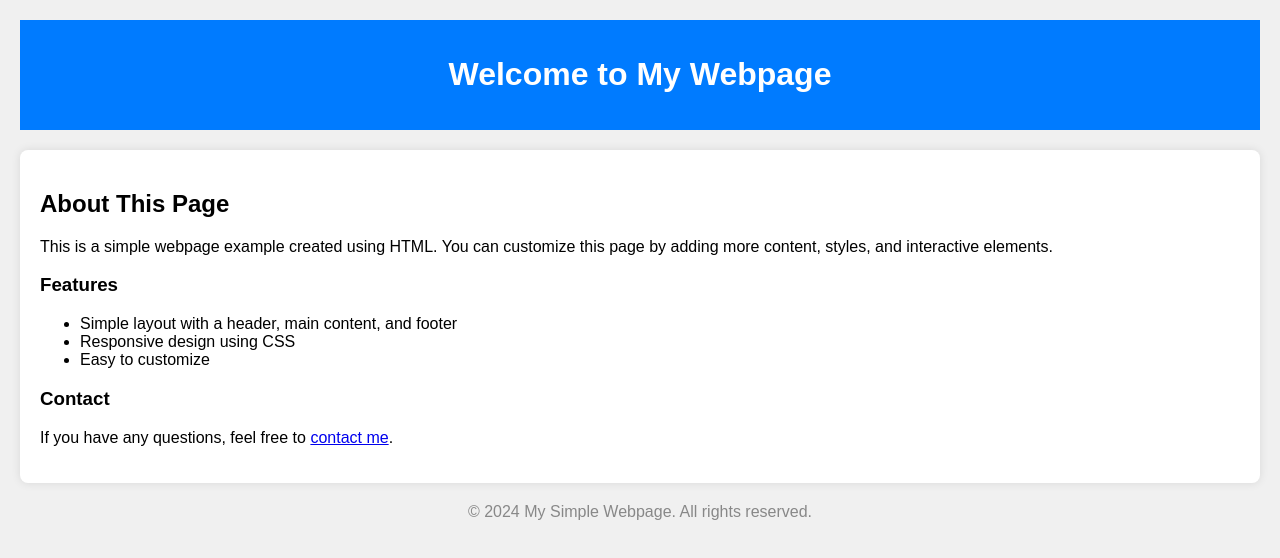
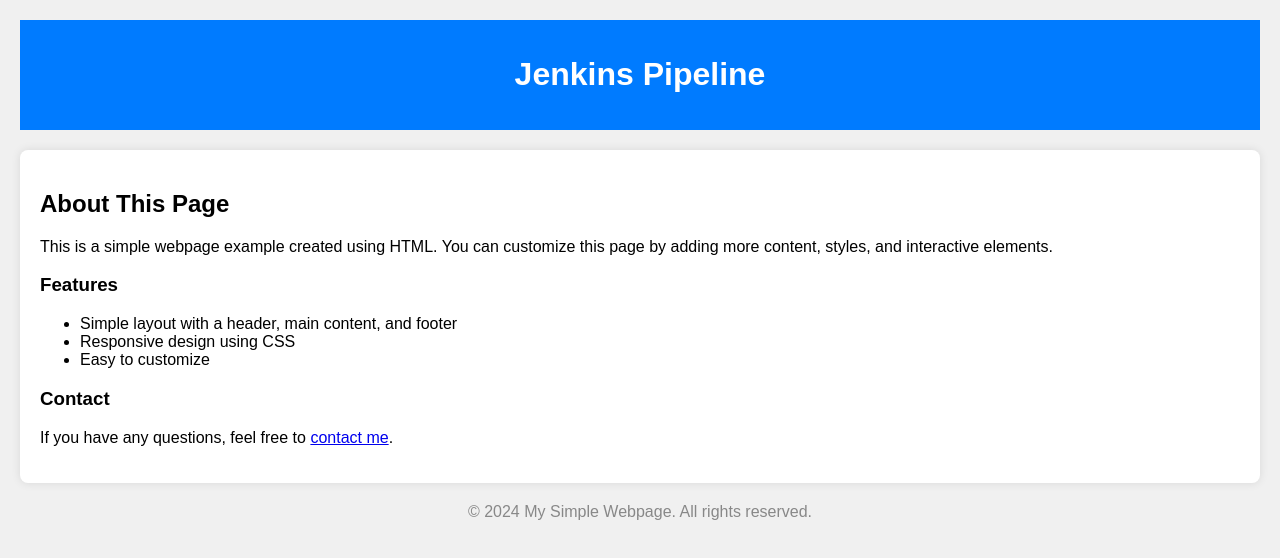
Before and after one commit to 11am-dev/jenkins-test, a plain HTML site: page index.html in a window 1280 px wide. Drawn offline with Linux system fonts and the light colour scheme.

Commit message:
Update index.html

```diff
--- a/index.html
+++ b/index.html
@@ -35,7 +35,7 @@
 <body>
 
     <header>
-        <h1>Welcome to My Webpage</h1>
+        <h1>Jenkins Pipeline</h1>
     </header>
 
     <main>
```
